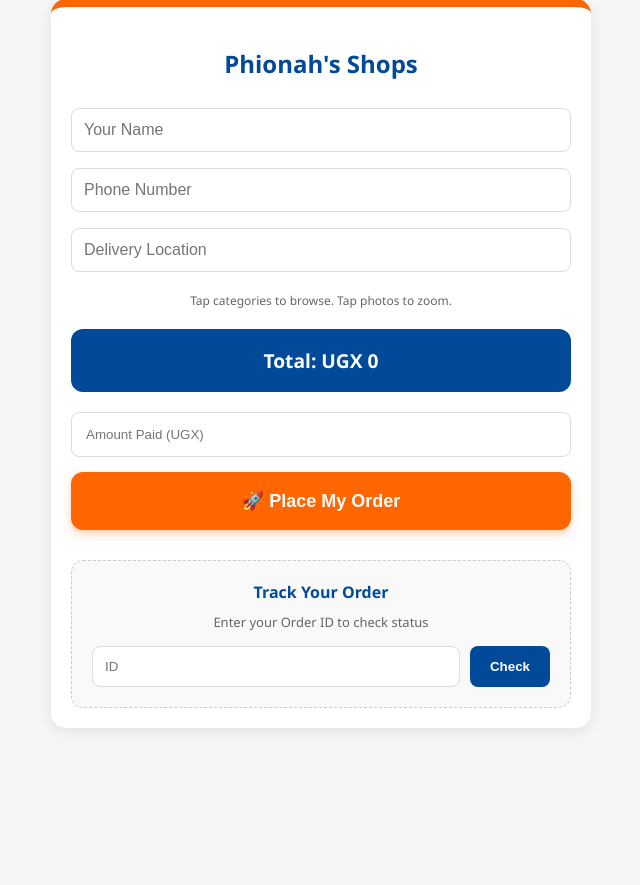
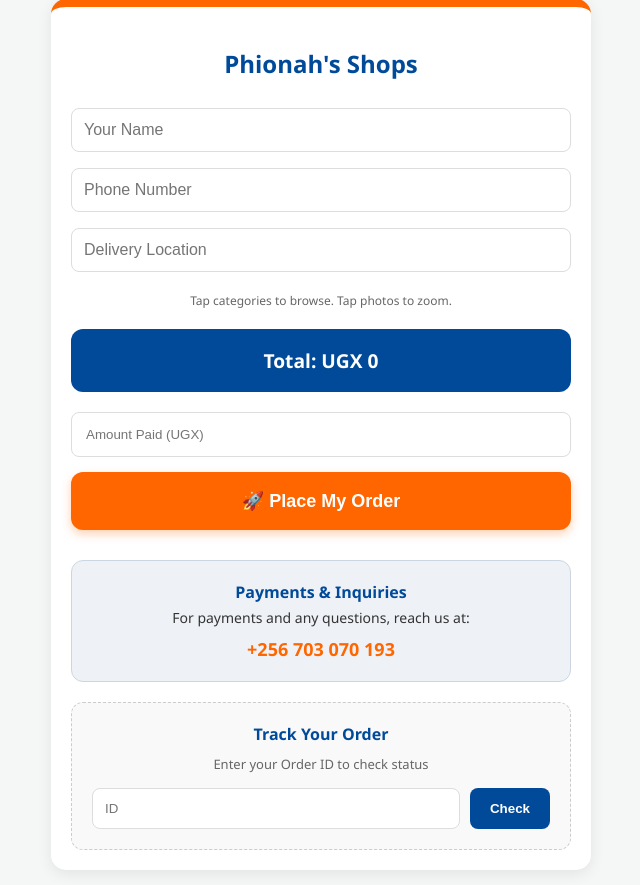
Before and after one commit to FAR-ANALYST/phionah-plastics, a Flask app: page / in a window 1280 px wide. Shown: the part 16-901 px from the top of the page, without its empty margins (319-959 px from the left). Before the commit the page ends 745 px from the top, so only its background shows below. Run offline with Flask 3, Linux system fonts and the light colour scheme; data that the repository does not hold is empty.

Commit message:
Update index.html

```diff
--- a/templates/index.html
+++ b/templates/index.html
@@ -68,9 +68,19 @@
 
         .order-btn { background: var(--orange); color: white; border: none; padding: 18px; width: 100%; border-radius: 12px; font-size: 18px; font-weight: bold; cursor: pointer; box-shadow: 0 4px 10px rgba(255, 102, 0, 0.3); }
 
+        /* NEW Contact & Inquiries Section */
+        .contact-section {
+            margin-top: 30px;
+            padding: 20px;
+            background: #eef2f7;
+            border-radius: 12px;
+            text-align: center;
+            border: 1px solid #ccd6e0;
+        }
+
         /* Order Tracking Section */
         .track-section {
-            margin-top: 30px;
+            margin-top: 20px;
             padding: 20px;
             background: #f9f9f9;
             border-radius: 12px;
@@ -127,6 +137,12 @@
         <button type="submit" class="order-btn">🚀 Place My Order</button>
     </form>
 
+    <div class="contact-section">
+        <h4 style="margin: 0 0 5px; color: var(--blue);">Payments & Inquiries</h4>
+        <p style="margin: 0 0 10px; font-size: 14px; color: #333;">For payments and any questions, reach us at:</p>
+        <a href="tel:+256703070193" style="font-size: 18px; font-weight: bold; color: var(--orange); text-decoration: none;">+256 703 070 193</a>
+    </div>
+
     <div class="track-section">
         <h4 style="margin: 0 0 10px; color: var(--blue);">Track Your Order</h4>
         <p style="margin: 0 0 15px; font-size: 13px; color: #666;">Enter your Order ID to check status</p>
```
